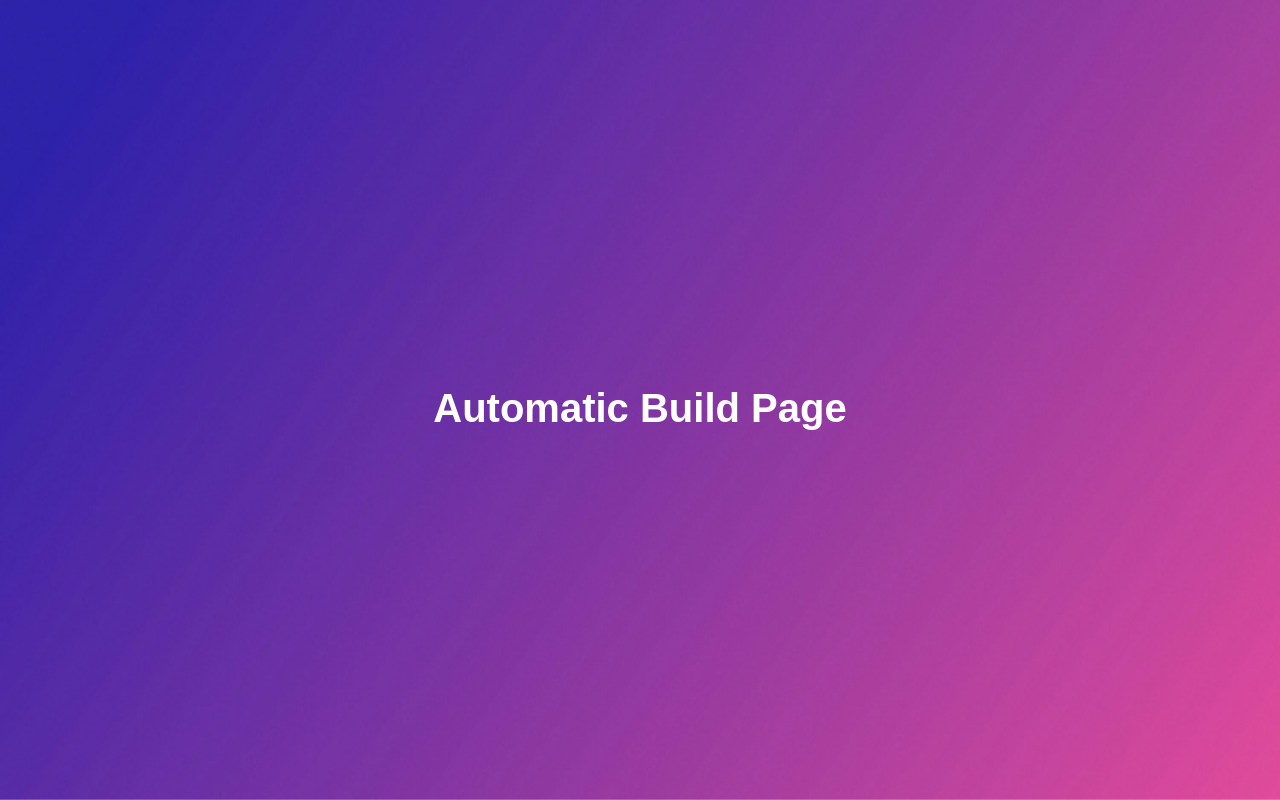
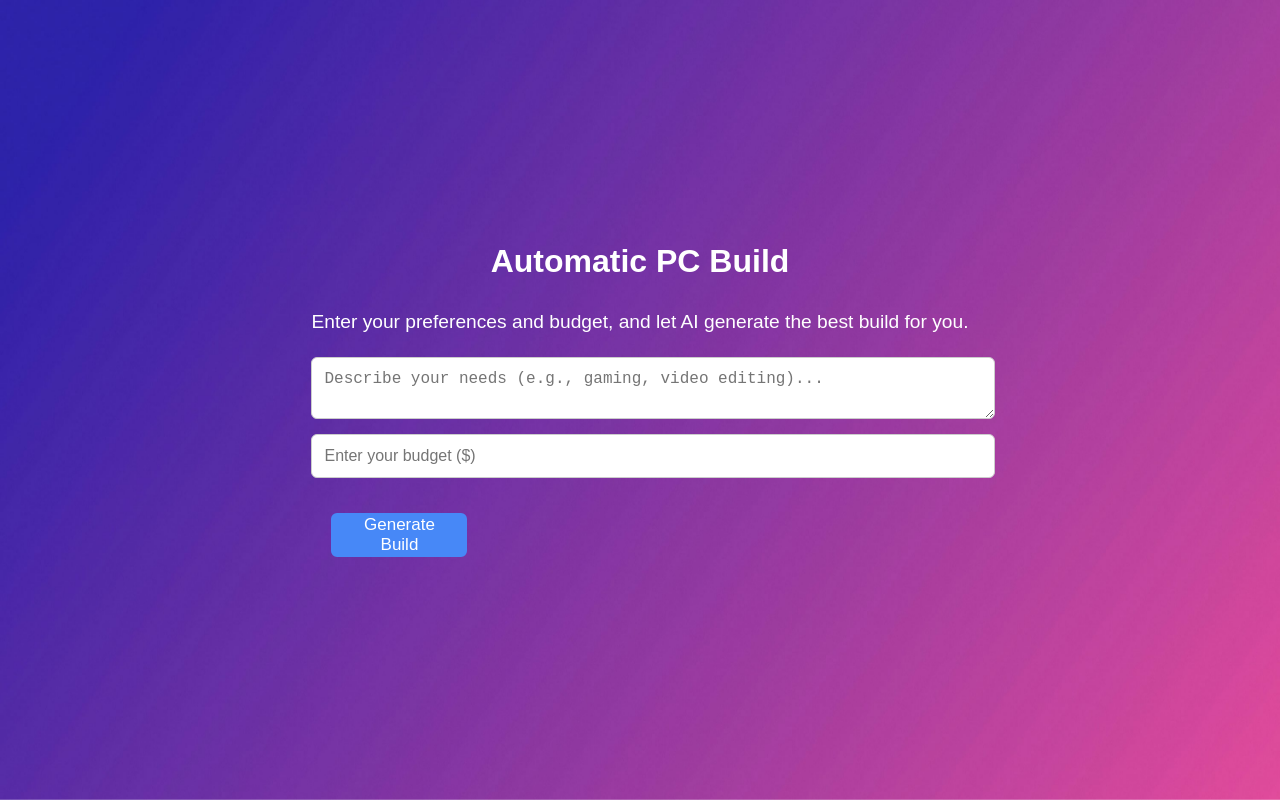
Before and after one commit to MonkeyFonkey1/PCPC_BuildYourPc_Frontend, a React (Vite) app: page /auto-build in a window 1280 px wide. Built offline with nearby package versions, Linux system fonts and the light colour scheme.

Commit message:
implement AutoBuildScreen with preferences and budget input; add styles for layout and error handling

```diff
--- /dev/null
+++ b/src/screens/AutoBuild/AutoBuildScreen.module.css
@@ -0,0 +1,65 @@
+/* AutoBuildScreen.module.css */
+.container {
+    display: flex;
+    flex-direction: column;
+    align-items: center;
+    text-align: center;
+    padding: 50px;
+    max-width: 700px;
+    margin: auto;
+}
+
+h1 {
+    font-size: 2rem;
+    margin-bottom: 10px;
+}
+
+p {
+    font-size: 1.2rem;
+    margin-bottom: 20px;
+}
+
+.inputSection {
+    width: 100%;
+    display: flex;
+    flex-direction: column;
+    gap: 15px;
+}
+
+.input {
+    width: 100%;
+    padding: 12px;
+    border-radius: 6px;
+    border: 1px solid #ccc;
+    font-size: 1rem;
+}
+
+.loading {
+    margin-top: 20px;
+    font-size: 1.2rem;
+    color: #ffa500;
+}
+
+.error {
+    margin-top: 20px;
+    font-size: 1.2rem;
+    color: red;
+}
+
+.result {
+    margin-top: 30px;
+    padding: 20px;
+    background: rgba(0, 0, 0, 0.7);
+    border-radius: 10px;
+    color: white;
+}
+
+.result ul {
+    list-style-type: none;
+    padding: 0;
+}
+
+.result li {
+    font-size: 1.2rem;
+    margin: 5px 0;
+}
--- a/src/screens/AutoBuild/AutoBuildScreen.tsx
+++ b/src/screens/AutoBuild/AutoBuildScreen.tsx
@@ -1,5 +1,124 @@
+import { useState, useRef } from "react";
+import axios from "axios";
+import styles from "./AutoBuildScreen.module.css";
+import CustomButton from "../../components/CustomButton/CustomButton";
+
+
+interface ComponentType {
+    type: string;
+    modelName: string;
+    price: number;
+}
+
+interface BuildType {
+    components: ComponentType[];
+    totalPrice: number;
+}
+
 function AutoBuildScreen() {
-    return <h1>Automatic Build Page</h1>;
+    const [preferences, setPreferences] = useState("");
+    const [budget, setBudget] = useState("");
+    const [loading, setLoading] = useState(false);
+    const [build, setBuild] = useState<BuildType | null>(null);
+    const [error, setError] = useState("");
+
+    const buildRef = useRef<HTMLDivElement>(null);
+
+    const handleGenerateBuild = async () => {
+        const sessionId = localStorage.getItem("sessionId");
+
+        setLoading(true);
+        setError("");
+        setBuild(null);
+
+        try {
+            const response = await axios.post(
+                "http://localhost:3000/api/automatic-builds/automatic-build",
+                { preferences, budget: Number(budget), sessionId },
+                { withCredentials: true }
+            );
+
+            console.log("API Response:", response.data); // 🔹 Log API response
+
+            if (response.data.sessionId) {
+                localStorage.setItem("sessionId", response.data.sessionId);
+            }
+
+            // 🔹 Ensure `build` is correctly structured before setting state
+            if (response.data.build) {
+                setBuild({
+                    components: response.data.build.components || [],
+                    totalPrice: response.data.build.totalPrice || 0,
+                });
+            }
+
+            // 🔹 Scroll down to generated build
+            setTimeout(() => {
+                buildRef.current?.scrollIntoView({ behavior: "smooth" });
+            }, 300);
+
+        } catch (err) {
+            if (axios.isAxiosError(err)) {
+                console.error("Error:", err.response ? err.response.data : err.message);
+            } else {
+                console.error("Error:", err);
+            }
+            setError("Failed to generate build. Please try again.");
+        } finally {
+            setLoading(false);
+        }
+    };
+
+    return (
+        <div className={styles.container}>
+            <h1>Automatic PC Build</h1>
+            <p>Enter your preferences and budget, and let AI generate the best build for you.</p>
+
+            <div className={styles.inputSection}>
+                <textarea
+                    className={styles.input}
+                    placeholder="Describe your needs (e.g., gaming, video editing)..."
+                    value={preferences}
+                    onChange={(e) => setPreferences(e.target.value)}
+                />
+                <input
+                    className={styles.input}
+                    type="number"
+                    placeholder="Enter your budget ($)"
+                    value={budget}
+                    onChange={(e) => setBudget(e.target.value)}
+                />
+                <CustomButton text="Generate Build" onClick={handleGenerateBuild} />
+            </div>
+
+            {/* 🔹 Loading Indicator */}
+            {loading && <p className={styles.loading}>⏳ Generating build...</p>}
+
+            {/* 🔹 Error Message */}
+            {error && <p className={styles.error}>{error}</p>}
+
+            {/* 🔹 Generated Build Section */}
+            {build && (
+                <div ref={buildRef} className={styles.result}>
+                    <h2>Generated PC Build</h2>
+                    <ul>
+                        {build.components.length > 0 ? (
+                            build.components.map((comp, index) => (
+                                <li key={index}>
+                                    <strong>{comp.type}:</strong> {comp.modelName} - ${comp.price.toFixed(2)}
+                                </li>
+                            ))
+                        ) : (
+                            <p>No components found.</p>
+                        )}
+                    </ul>
+                    <p><strong>Total Price:</strong> ${build.totalPrice.toFixed(2)}</p>
+
+                    <CustomButton text="Modify Build" onClick={handleGenerateBuild} />
+                </div>
+            )}
+        </div>
+    );
 }
 
 export default AutoBuildScreen;
--- a/src/screens/HomeScreen/HomeScreen.module.css
+++ b/src/screens/HomeScreen/HomeScreen.module.css
@@ -16,6 +16,24 @@
     text-align: center;
     box-shadow: 0 4px 10px rgba(0, 0, 0, 0.3);
 }
+
+/* src/screens/HomeScreen.module.css */
+
+.header {
+    position: absolute;
+    top: 20px;
+    left: 50%;
+    transform: translateX(-50%);
+    font-size: 40px;
+    font-weight: bold;
+    color: white;
+    text-align: center;
+    background: rgba(0, 0, 0, 0.6);
+    padding: 10px 20px;
+    border-radius: 10px;
+    box-shadow: 0 4px 10px rgba(0, 0, 0, 0.3);
+}
+
 
 h1 {
     font-size: 2.5rem;
--- a/src/screens/HomeScreen/HomeScreen.tsx
+++ b/src/screens/HomeScreen/HomeScreen.tsx
@@ -5,6 +5,7 @@ import styles from "./HomeScreen.module.css";
 function HomeScreen() {
     return (
         <div className={styles.container}>
+            <header className={styles.header}>PCPC Build Your PC</header>
             <div className={styles.content}>
                 <h1>Build Your Dream PC</h1>
                 <p>Choose your components manually or let AI create the best build for you.</p>
```
